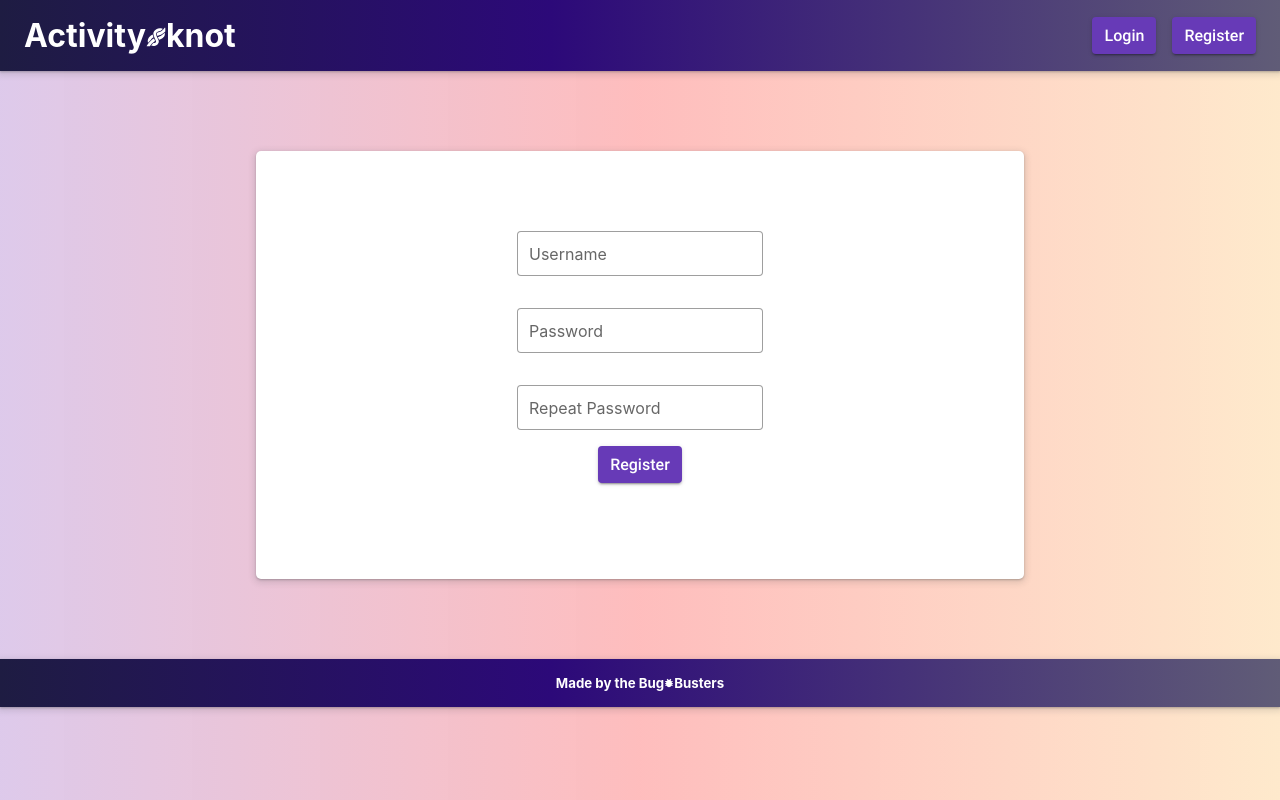
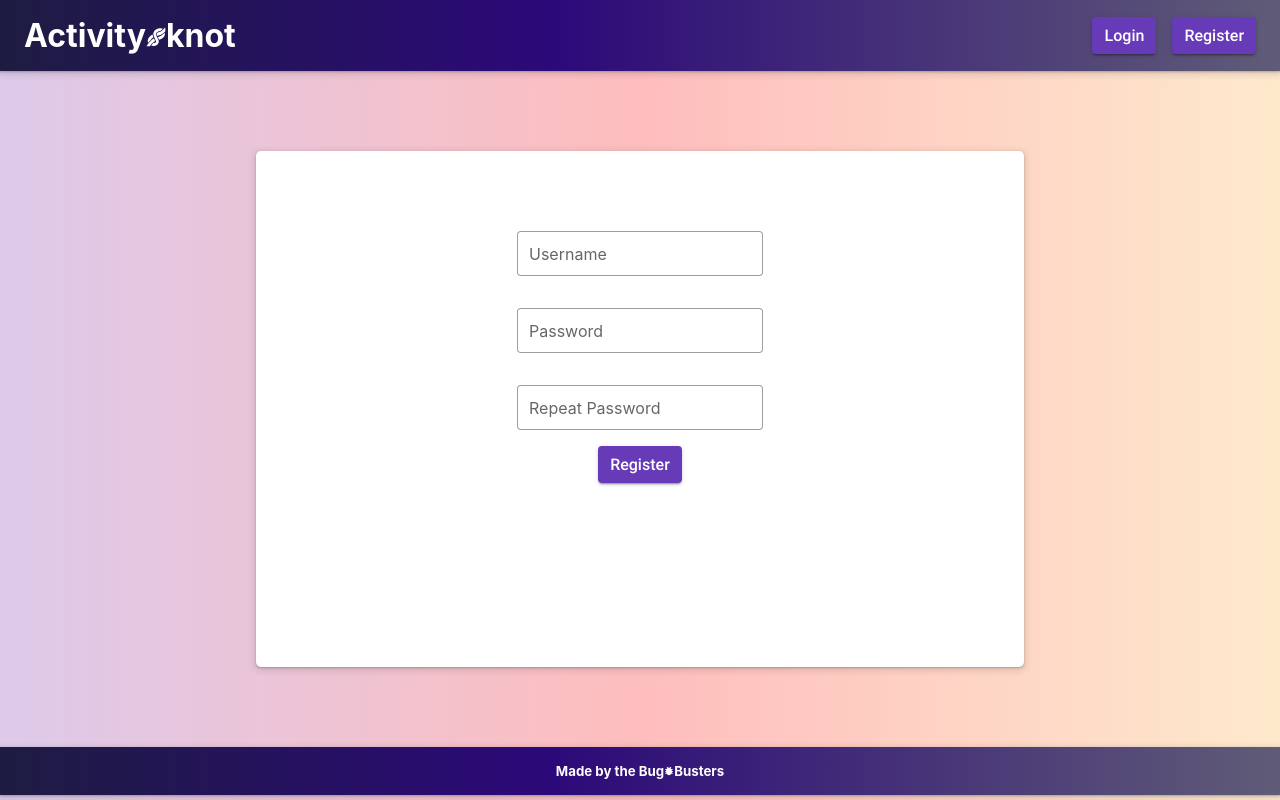
Before and after one commit to matildisnil/saltFinalProjectFrontend, a React (Create React App) app in the folder client/: page /register in a window 1280 px wide. Built offline with nearby package versions, Linux system fonts and the light colour scheme; no server answers.

Commit message:
minor fix with footer

```diff
--- a/client/src/components/Login/Login.css
+++ b/client/src/components/Login/Login.css
@@ -9,6 +9,7 @@
     box-shadow: rgba(60, 64, 67, 0.3) 0px 1px 2px 0px, rgba(60, 64, 67, 0.15) 0px 2px 6px 2px;
     border-radius: 5px;
     background-color: white;
+    padding-bottom: 11em;
 }
 
 .p-button-raised {
--- a/client/src/components/Register/Register.css
+++ b/client/src/components/Register/Register.css
@@ -9,6 +9,7 @@
     box-shadow: rgba(60, 64, 67, 0.3) 0px 1px 2px 0px, rgba(60, 64, 67, 0.15) 0px 2px 6px 2px;
     border-radius: 5px;
     background-color: white;
+    padding-bottom: 9.5em;
 }
 
 .p-button-raised {
```
